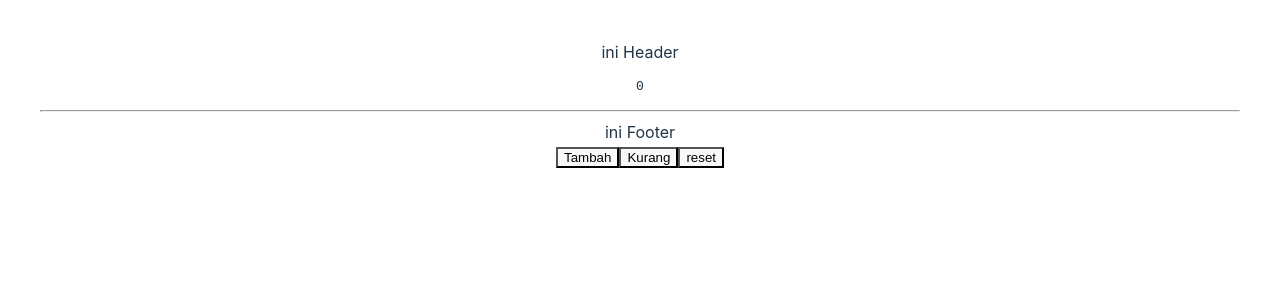
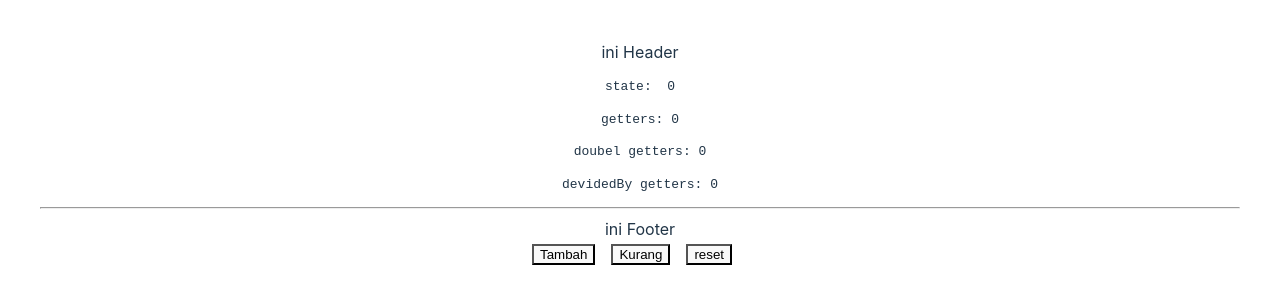
Before and after one commit to Rizanoor/pinia-learn, a Vue app: page / in a window 1280 px wide. Shown: the top 304 px of the page. Built offline with nearby package versions, Linux system fonts and the light colour scheme.

Commit message:
feat: learning getters

```diff
--- a/src/components/Footer.vue
+++ b/src/components/Footer.vue
@@ -24,3 +24,9 @@ const reset = () => {
   counter.$reset()
 }
 </script>
+
+<style scope>
+button {
+  margin-right: 1rem;
+}
+</style>
--- a/src/components/Header.vue
+++ b/src/components/Header.vue
@@ -1,6 +1,9 @@
 <template>
   ini Header
-  <pre>{{ counter }}</pre>
+  <pre>state:  {{ counter }}</pre>
+  <pre>getters: {{ getCount }}</pre>
+  <pre>doubel getters: {{ doubleGetCount }}</pre>
+  <pre>devidedBy getters: {{ devidedBy }}</pre>
 </template>
 
 <script setup>
@@ -8,7 +11,15 @@ import { computed } from "vue";
 import { useCounterStore } from '../stores/counter'
 
 const counterStore = useCounterStore();
+
+// ini adalah state
 const counter = computed(() => counterStore.count)
+
+// ini adalah getters
+const getCount = computed(() => counterStore.getCount)
+const doubleGetCount = computed(() => counterStore.doubleCount)
+const devidedBy = computed(() => counterStore.devidedBy(2))
+
 
 counterStore.$subscribe((mutation, state) => {
   console.log(mutation, state);
--- a/src/stores/counter.js
+++ b/src/stores/counter.js
@@ -3,6 +3,11 @@ import { defineStore } from "pinia";
 export const useCounterStore = defineStore({
   id: "counter",
   state: () => ({
-    count: 0
-  })
+    count: 0,
+  }),
+  getters: {
+    getCount: (state) => state.count,
+    doubleCount: (state) => state.count * 2,
+    devidedBy: (state) => (divisor) => state.count / divisor,
+  },
 });
```
